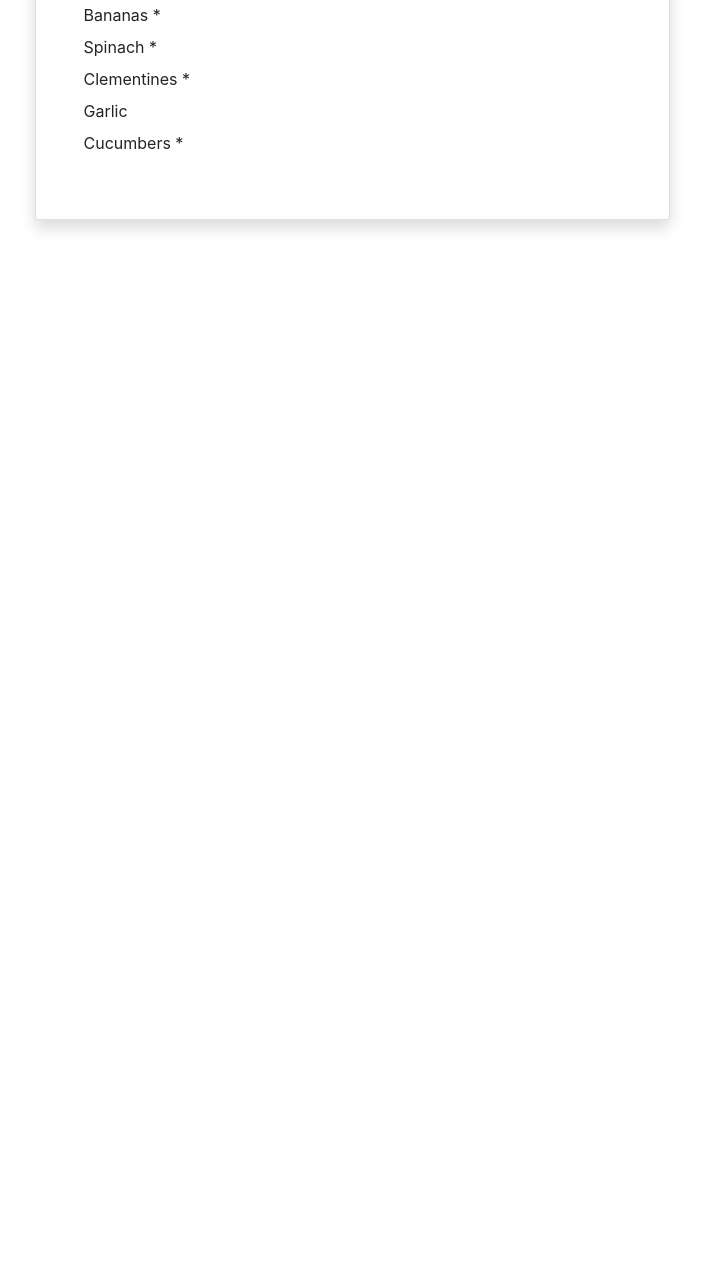
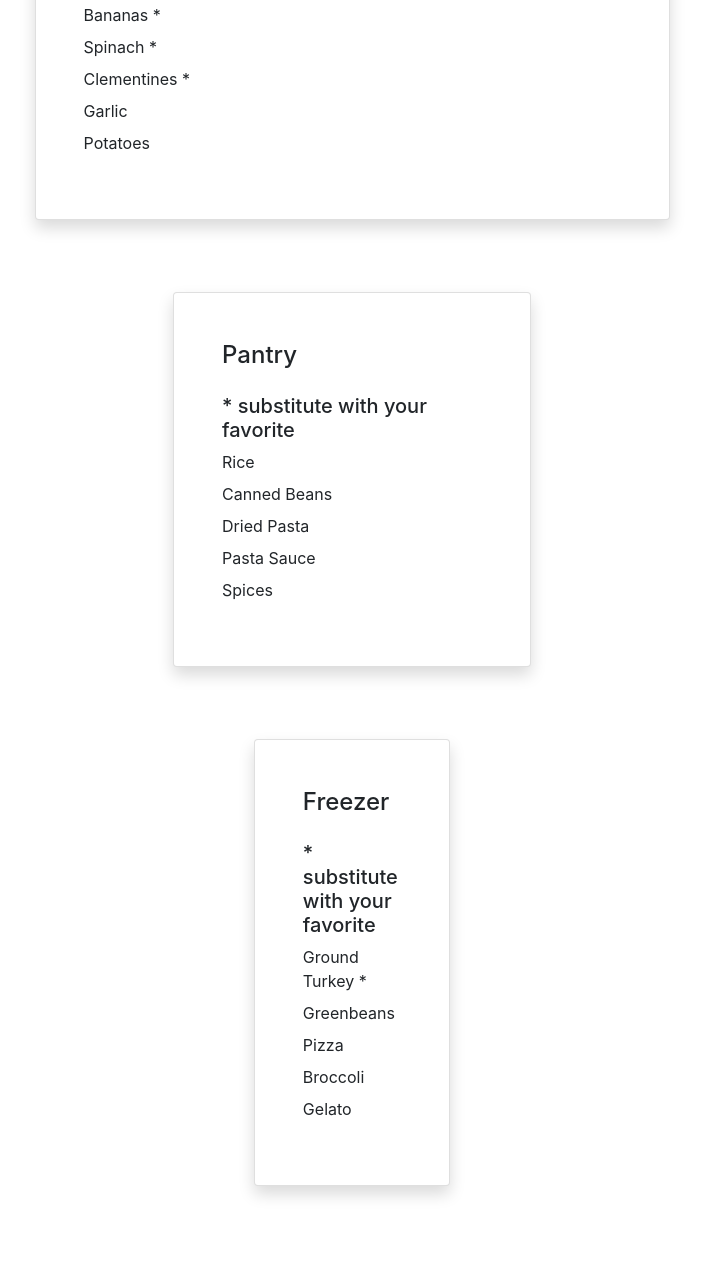
Before and after one commit to bangalia/Adulthood101, a plain HTML site: page html/grocery.html in a window 1280 px wide. Shown: the part 332-1593 px from the top of the page, without its empty margins (288-992 px from the left). Before the commit the page ends 800 px from the top, so only its background shows below. Drawn offline with nearby package versions, Linux system fonts and the light colour scheme.

Commit message:
Update grocery.html

```diff
--- a/html/grocery.html
+++ b/html/grocery.html
@@ -21,17 +21,49 @@
 
     <div class="card shadow mb-4">
         <div class="card-body p-5">
-                        <h4 class="mb-4">Pantry</h4>
+            <h4 class="mb-4">Produce</h4>
             <h5>* substitute with your favorite</h5>
             <ul class="list-unstyled">
                  <li class="mb-2">Bananas *</li>
                  <li class="mb-2">Spinach *</li>
                  <li class="mb-2">Clementines *</li>
                  <li class="mb-2">Garlic</li>
-                            <li class="mb-2">Cucumbers *</li>
+                 <li class="mb-2">Potatoes</li>
+            </ul>
+        </div>
+    </div>
+ <div class="row py-5">
+    <div class="col-lg-7 mx-auto">
+
+    <div class="card shadow mb-4">
+        <div class="card-body p-5">
+             <h4 class="mb-4">Pantry</h4>
+             <h5>* substitute with your favorite</h5>
+             <ul class="list-unstyled">
+                   <li class="mb-2">Rice</li>
+                   <li class="mb-2">Canned Beans</li>
+                   <li class="mb-2">Dried Pasta</li>
+                   <li class="mb-2">Pasta Sauce</li>
+                   <li class="mb-2">Spices</li>
                 </ul>
             </div>
         </div>
 
+ <div class="row py-5">
+    <div class="col-lg-7 mx-auto">
+
+    <div class="card shadow mb-4">
+        <div class="card-body p-5">
+            <h4 class="mb-4">Freezer</h4>
+            <h5>* substitute with your favorite</h5>
+            <ul class="list-unstyled">
+                  <li class="mb-2">Ground Turkey *</li>
+                  <li class="mb-2">Greenbeans</li>
+                  <li class="mb-2">Pizza</li>
+                  <li class="mb-2">Broccoli</li>
+                  <li class="mb-2">Gelato</li>
+              </ul>
+            </div>
+        </div>
 </body>
 </html>
```
Lines whose indentation alone changed are shown as unchanged.
